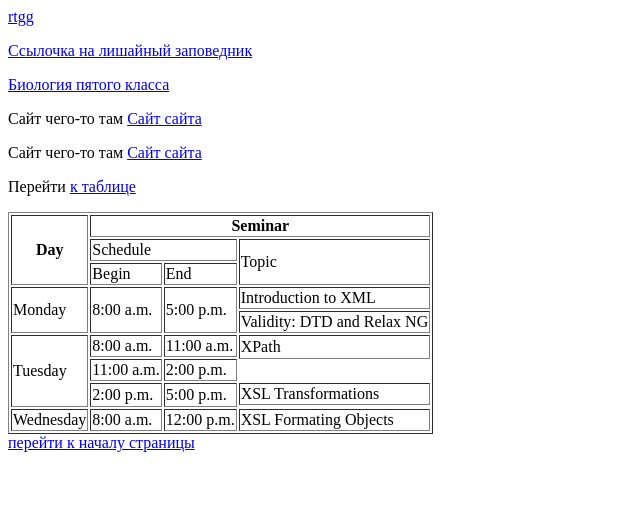
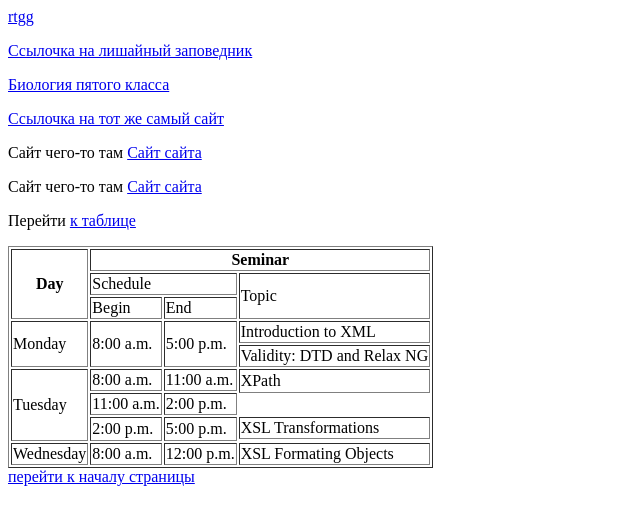
Before and after one commit to Defoxpi/site, a plain HTML site: page index.html in a window 1280 px wide. Shown: the whole page, without its empty margins (0-640 px from the left). Drawn offline with Linux system fonts and the light colour scheme.

Commit message:
Прикольные изменения

```diff
--- a/index.html
+++ b/index.html
@@ -8,6 +8,7 @@
     <a href='#bottom'> rtgg</a>
     <p><a href='http://karadag.com.ru/complex/lichenes'> Ссылочка на лишайный заповедник</a></p>
     <p><a href='https://www.youtube.com/watch?v=h5zvj43meOo'> Биология пятого класса</a></p>
+    <p><a href='34.html'> Ссылочка на тот же самый сайт</a></p>
     <p> Сайт чего-то там <a href='https://defoxpi.github.io/site/'> Сайт сайта</a></p>
         <p> Сайт чего-то там <a target='_blank'href='https://defoxpi.github.io/site/'> Сайт сайта</a></p>
     <p> Перейти <a href='#table'> к таблице </a></p>
```
